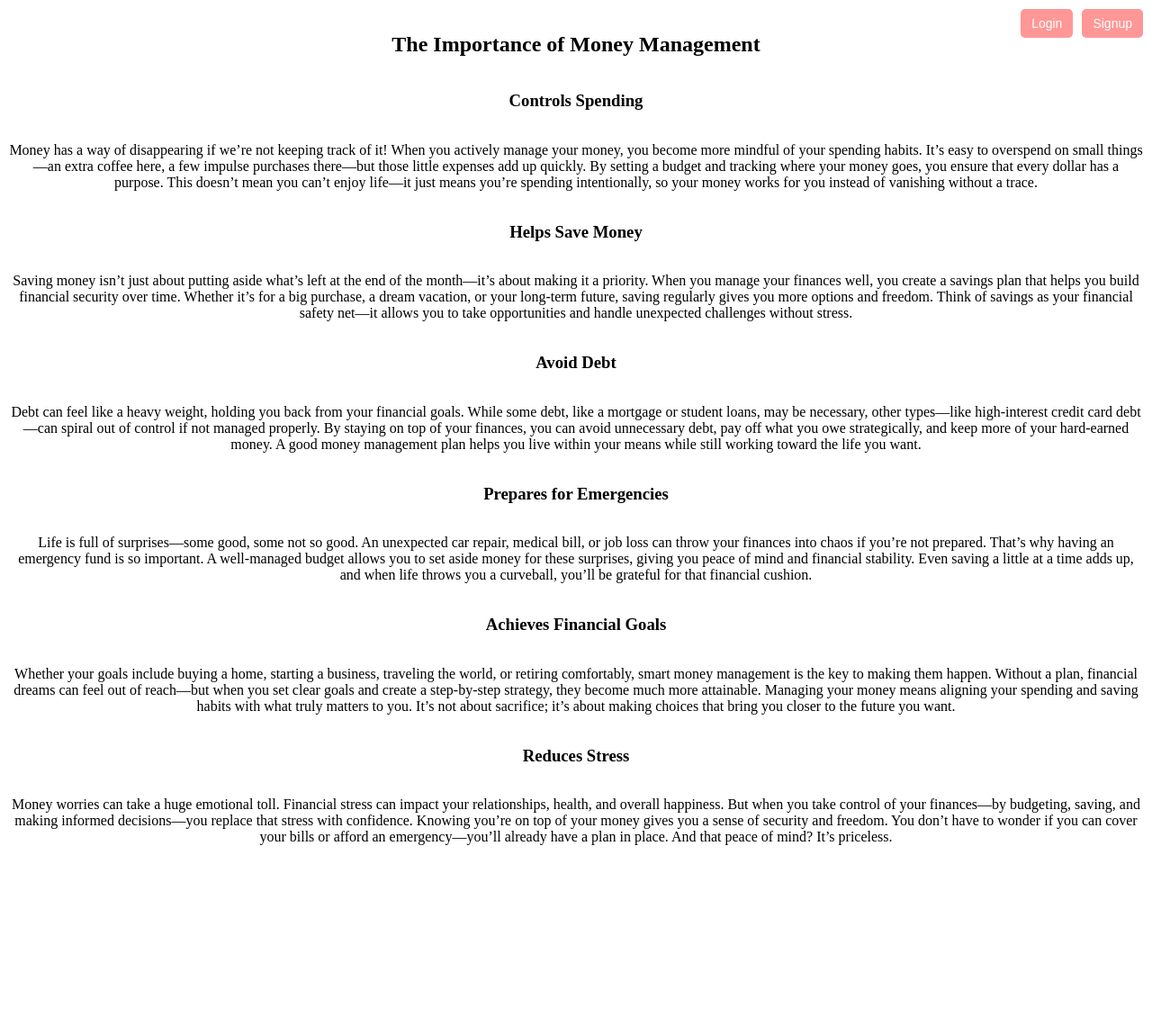
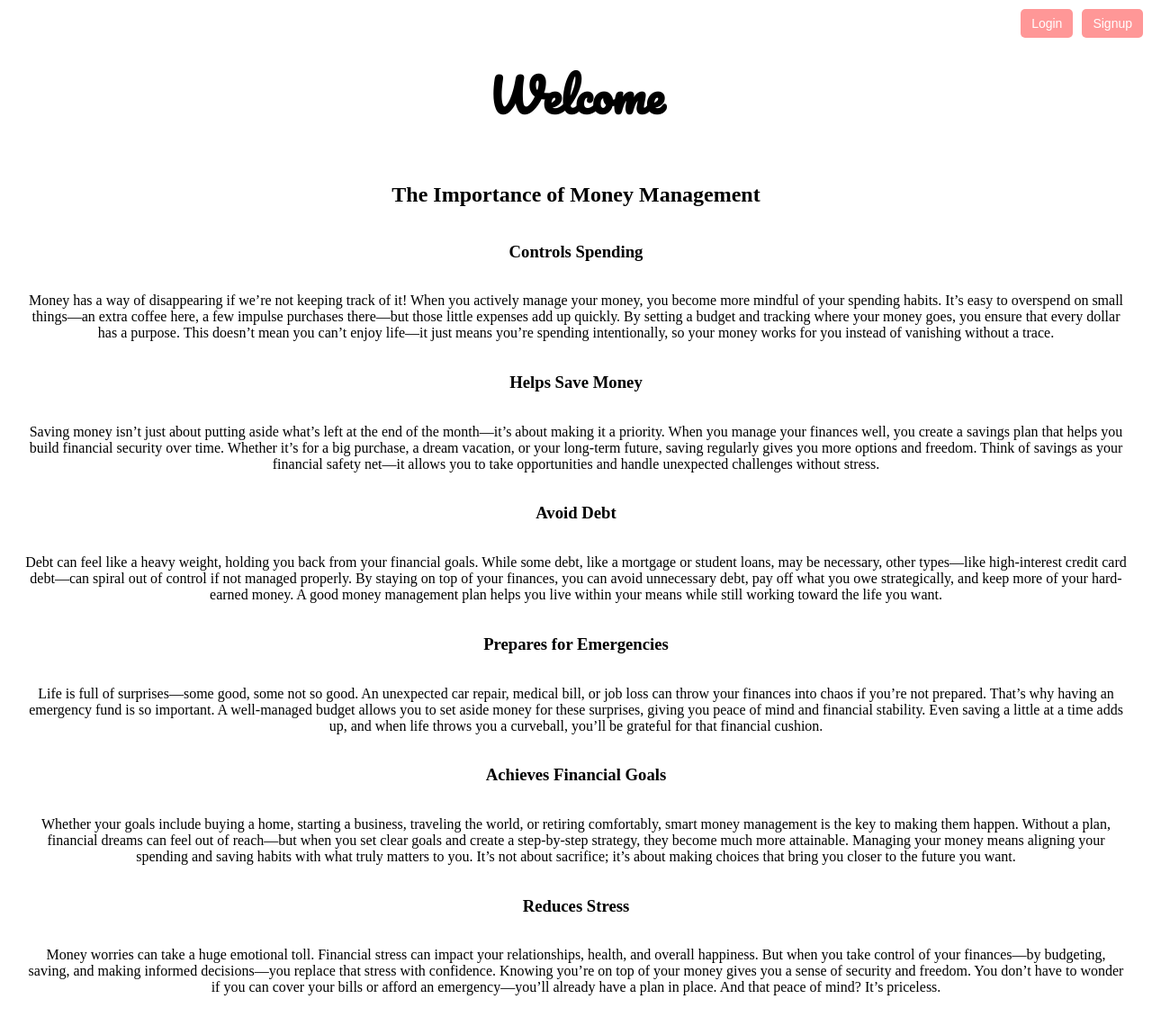
Before and after one commit to sophiahou1/Aurelle, a Flask app: page / in a window 1280 px wide. Shown: the whole page at 90% size. Before the commit the page ends 939 px from the top, so only its background shows below. Run offline with Flask 3, Linux system fonts and the light colour scheme.

Commit message:
homepage fix

```diff
--- a/templates/homepage.html
+++ b/templates/homepage.html
@@ -33,9 +33,11 @@
             flex-direction: column;
             align-items: center;
             justify-content: center;
-            height: 100vh;
+            min-height: 100vh;
             text-align: center;
+            padding: 20px; /* Optional, adds some breathing space */
         }
+
 
         h1 {
             font-family: 'Pacifico', cursive;
```
